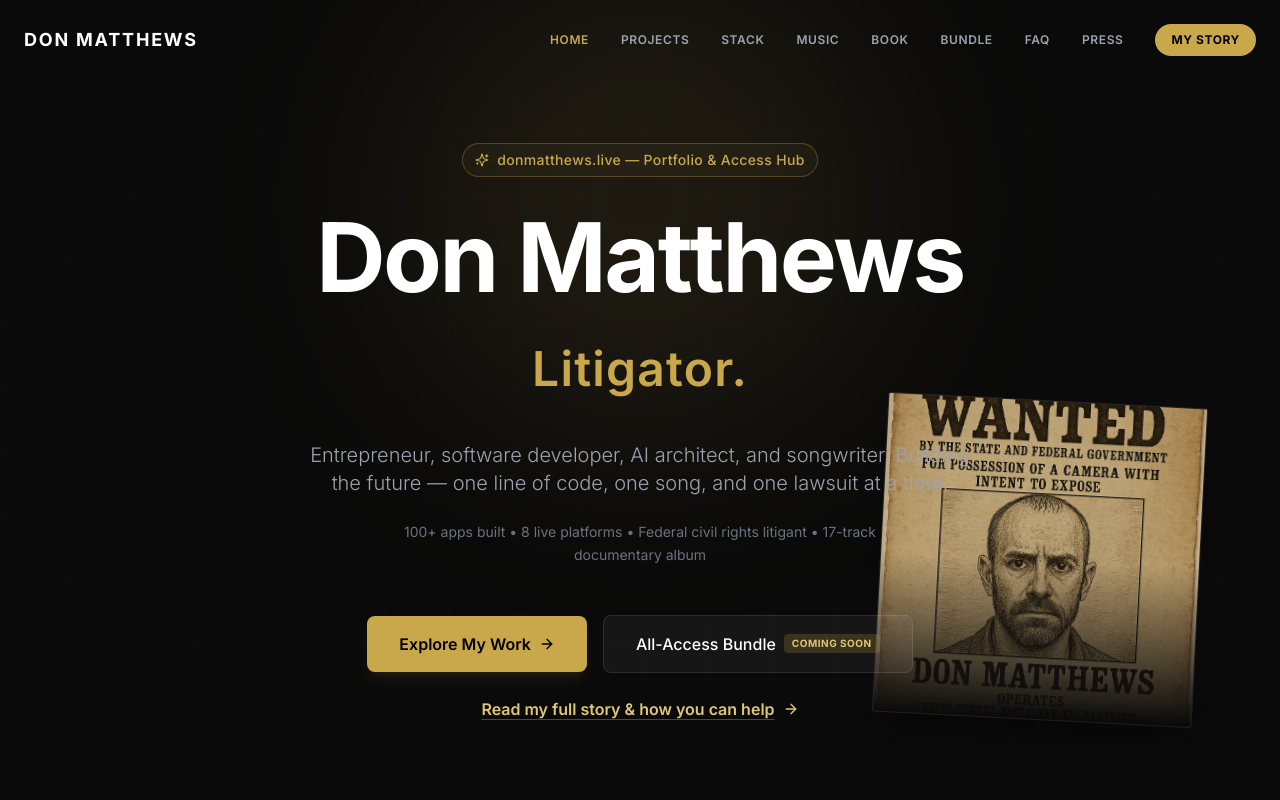
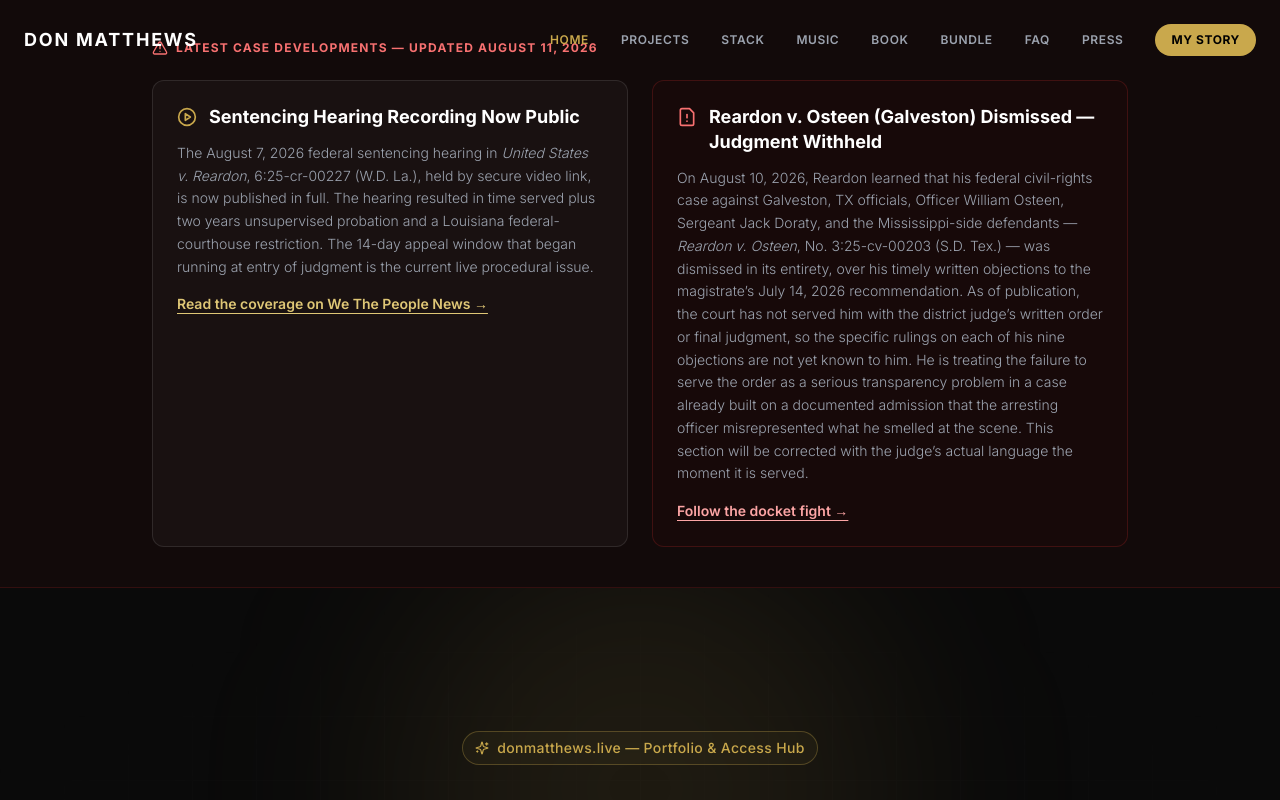
Before and after one commit to patriotnewsactivism/donmatthews-live, a Next.js app: page / in a window 1280 px wide. Shown: the top 800 px of the page. Built offline with nearby package versions, Linux system fonts and the light colour scheme.

Commit message:
Add BreakingUpdate banner + Osteen dismissal timeline entry

```diff
--- a/src/app/page.tsx
+++ b/src/app/page.tsx
@@ -2,6 +2,7 @@
 
 import React from "react";
 import Nav from "@/components/Nav";
+import BreakingUpdate from "@/components/BreakingUpdate";
 import Hero from "@/components/Hero";
 import StatsBar from "@/components/StatsBar";
 import VideoSpotlight from "@/components/VideoSpotlight";
@@ -22,6 +23,7 @@ export default function Home() {
   return (
     <>
       <Nav />
+      <BreakingUpdate />
       <main className="relative min-h-screen">
         <Hero />
         <StatsBar />
```
